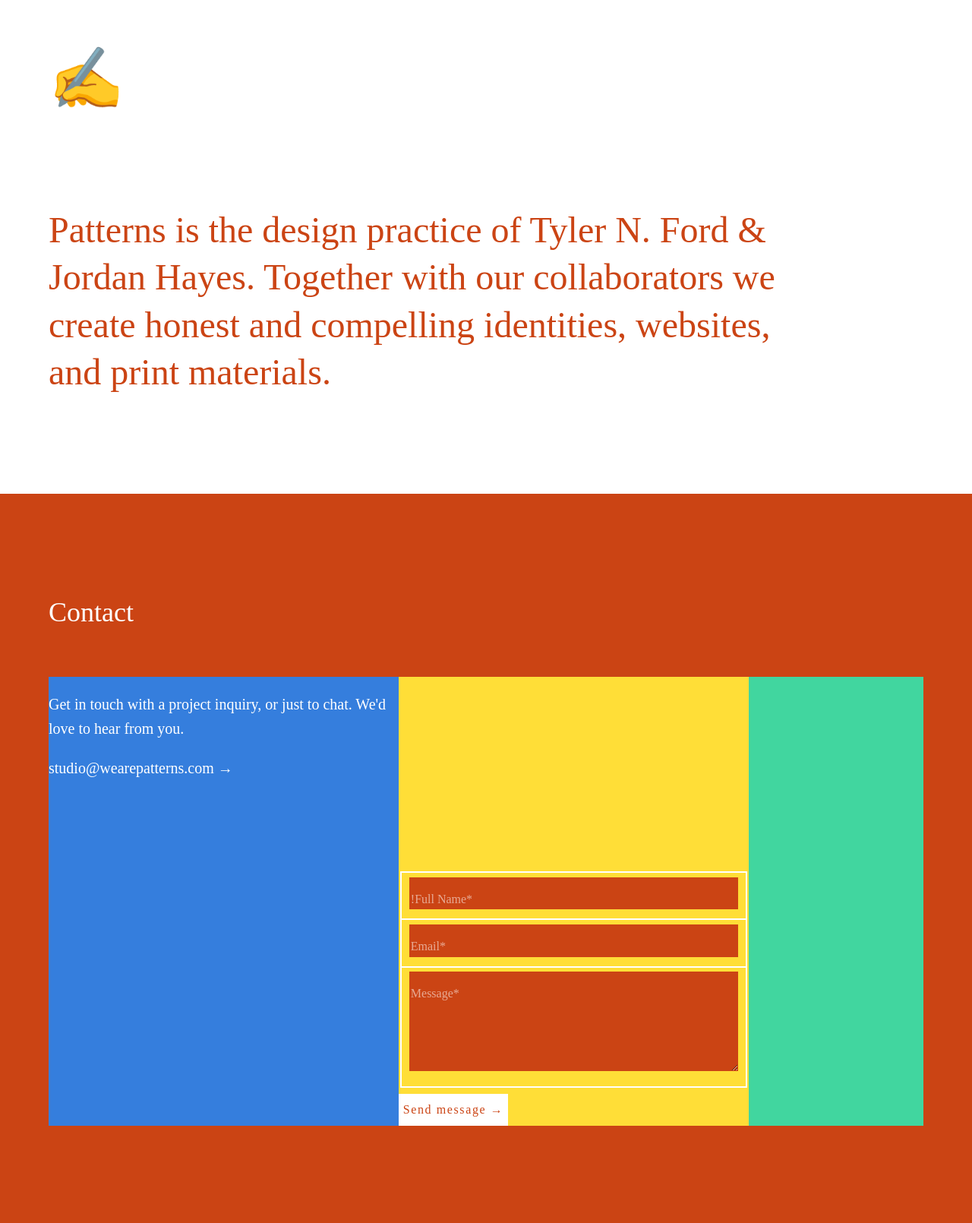
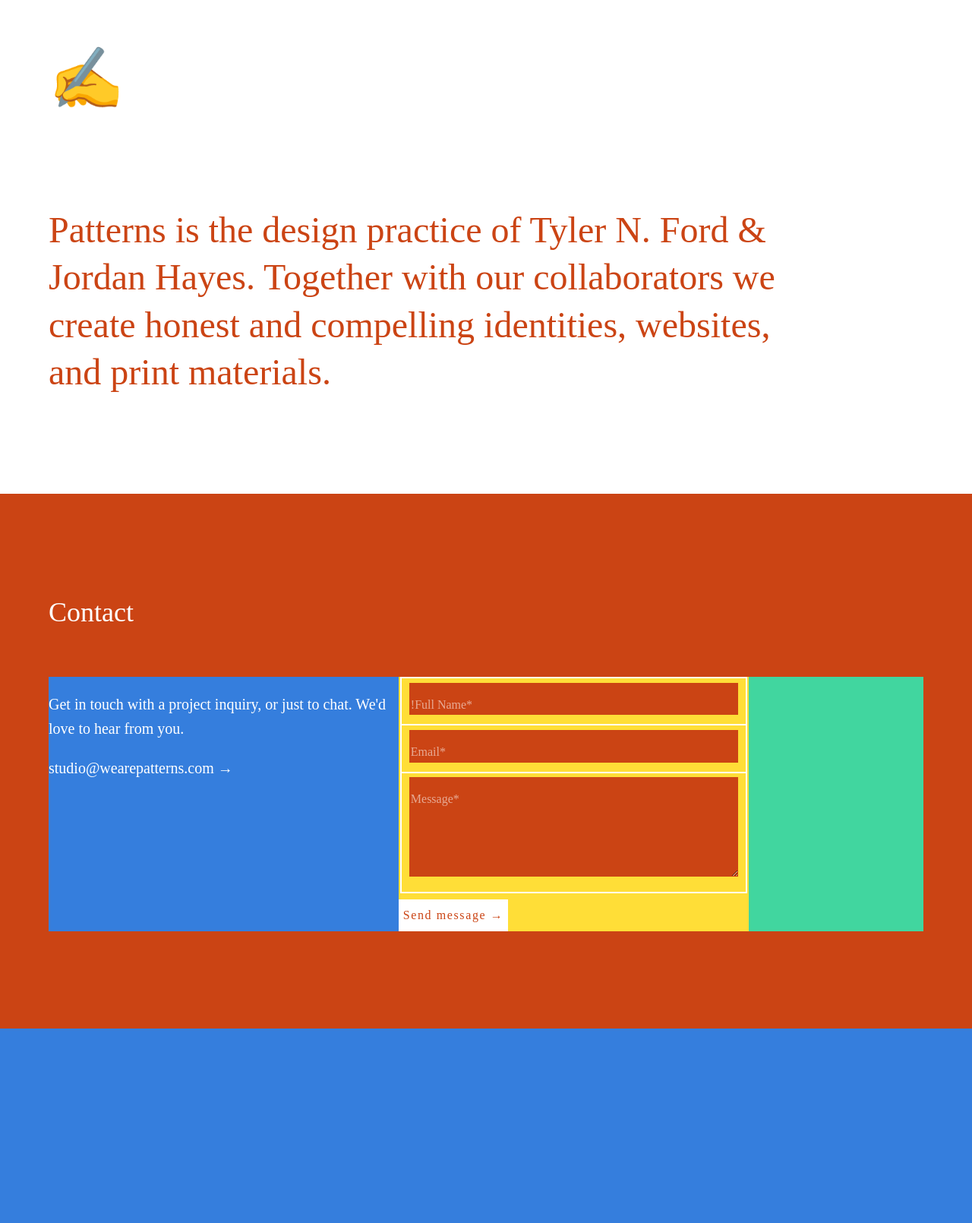
Before and after one commit to wearepatterns/wearepatterns.github.io, a Jekyll site: the page built from index.markdown, in a window 1280 px wide. Shown: the whole page at 76% size. Built offline with Jekyll 4.4.1, drawn with Linux system fonts in a browser that asks for light colours; after the commit the page ends 1354 px from its top, so only the background shows below that.

Commit message:
Update new.html

```diff
--- a/_layouts/new.html
+++ b/_layouts/new.html
@@ -41,7 +41,7 @@
                     <p class="fw3"><a class="link white" style="font-family:'source-code-pro';" hef="mailto:studio@wearepatterns.com">studio@wearepatterns.com</a> &#8594;</p>
                 </div>
 
-                <form class="bg-yellow pt6-ns pt7-l w-40 f5" action="//formspree.io/tylernford@gmail.com" method="POST">
+                <form class="bg-yellow w-40 f5" action="//formspree.io/tylernford@gmail.com" method="POST">
                     <fieldset class="b--white bb-0">
                         <input class="input-reset bg-newred white pt3 w-100 bn" type="text" name="Name" placeholder="!Full Name*" validate-required>
                     </fieldset>
```
